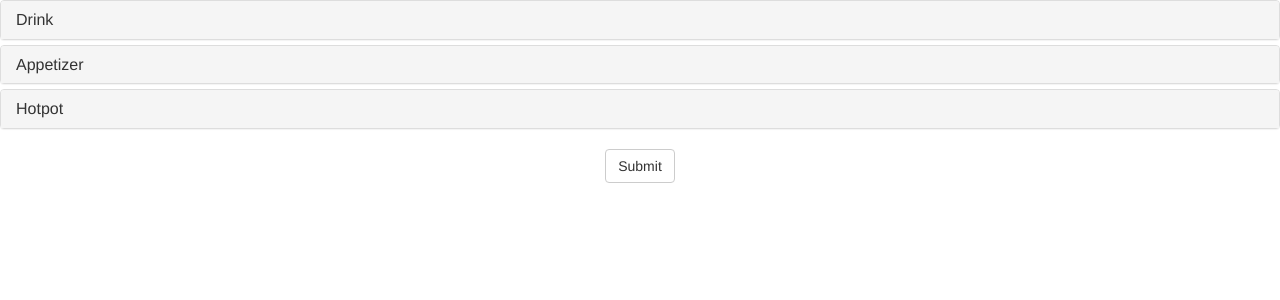
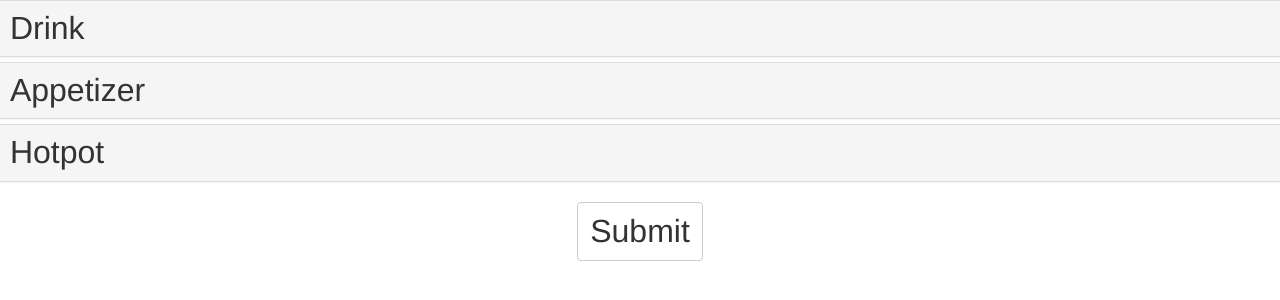
Before and after one commit to wangsha8/wangsha8.github.io, a plain HTML site: page index.html in a window 1280 px wide. Drawn offline with Linux system fonts and the light colour scheme.

Commit message:
revision

```diff
--- a/index.html
+++ b/index.html
@@ -89,11 +89,11 @@
     </head>
     <body>
         <form action="confirm.html">
-            <div class="panel-group" id="accordion">
+            <div class="panel-group row" id="accordion">
                 <div class="panel panel-default">
                     <div class="panel-heading">
                         <h4 class="panel-title">
-                            <a data-toggle="collapse" data-parent="#accordion" href="#collapse1">Drink</a>
+                            <a data-toggle="collapse" data-parent="#accordion" href="#collapse1" style="font-size:xx-large">&nbsp;Drink</a>
                         </h4>
                     </div>
                     <div id="collapse1" class="panel-collapse collapse">
@@ -108,7 +108,7 @@
                 <div class="panel panel-default">
                     <div class="panel-heading">
                         <h4 class="panel-title">
-                            <a data-toggle="collapse" data-parent="#accordion" href="#collapse2">Appetizer</a>
+                            <a data-toggle="collapse" data-parent="#accordion" href="#collapse2" style="font-size:xx-large">&nbsp;Appetizer</a>
                         </h4>
                     </div>
                     <div id="collapse2" class="panel-collapse collapse">
@@ -128,7 +128,7 @@
                 <div class="panel panel-default">
                     <div class="panel-heading">
                         <h4 class="panel-title">
-                            <a data-toggle="collapse" data-parent="#accordion" href="#collapse3">Hotpot</a>
+                            <a data-toggle="collapse" data-parent="#accordion" href="#collapse3" style="font-size:xx-large">&nbsp;Hotpot</a>
                         </h4>
                     </div>
                     <div id="collapse3" class="panel-collapse collapse">
@@ -147,7 +147,7 @@
 
             </div>
             <div class="row">
-                <center><button class="btn btn-default">Submit</button></center>
+                <center><button class="btn btn-default" style="font-size:xx-large">Submit</button></center>
             </div>
         </form>
     </body>
```
